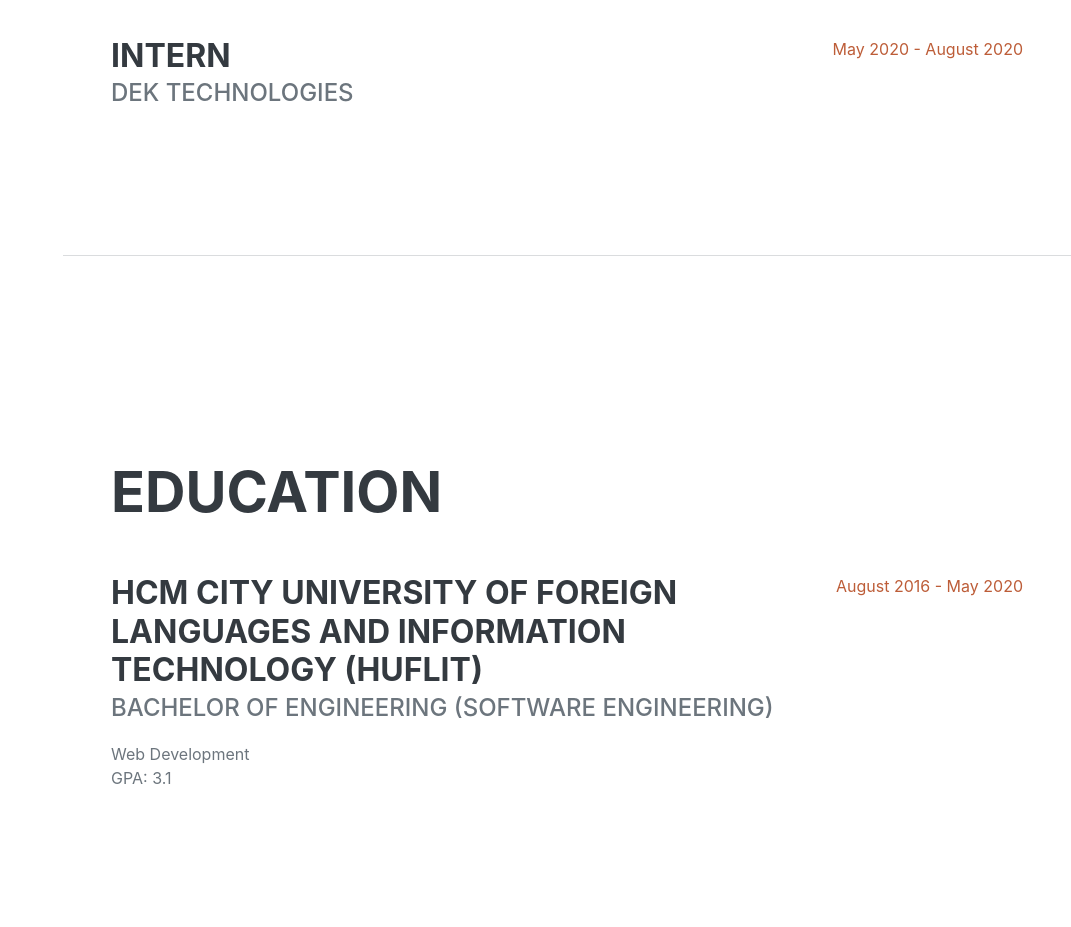
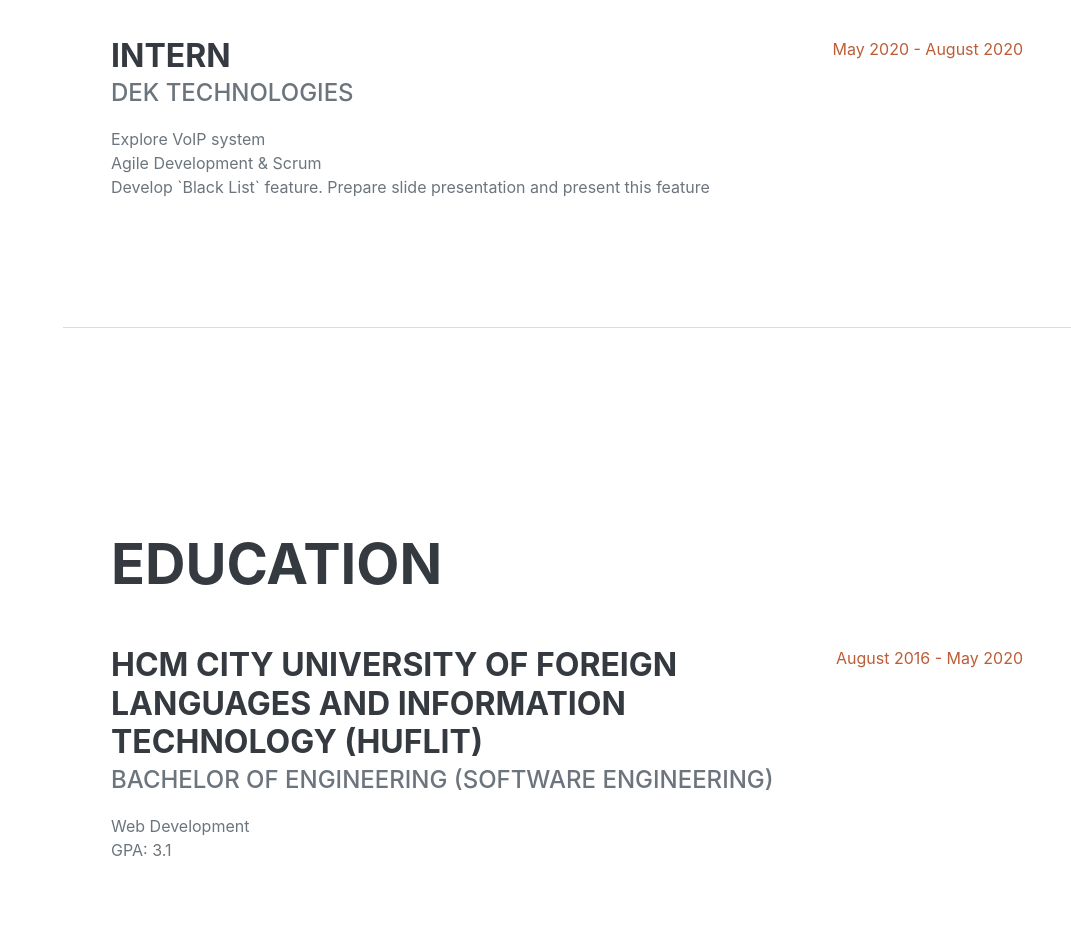
Before and after one commit to huynhtruongdyu/huynhtruongdyu.github.io, a plain HTML site: page index.html in a window 1280 px wide. Shown: the part 1460-2387 px from the top of the page, without its empty margins (209-1280 px from the left). Drawn offline with nearby package versions, Linux system fonts and the light colour scheme; a web font is replaced by a local one.

Commit message:
update DEK profile

```diff
--- a/index.html
+++ b/index.html
@@ -81,7 +81,9 @@
                         <div class="flex-grow-1">
                             <h3 class="mb-0">Intern</h3>
                             <div class="subheading mb-3">DEK Technologies</div>
-                            <p></p>
+                            <p class="mb-0">Explore VoIP system</p>
+                            <p class="mb-0">Agile Development & Scrum</p>
+                            <p class="mb-0">Develop `Black List` feature. Prepare slide presentation and present this feature</p>
                         </div>
                         <div class="flex-shrink-0"><span class="text-primary">May 2020 - August 2020</span></div>
                     </div>
```
